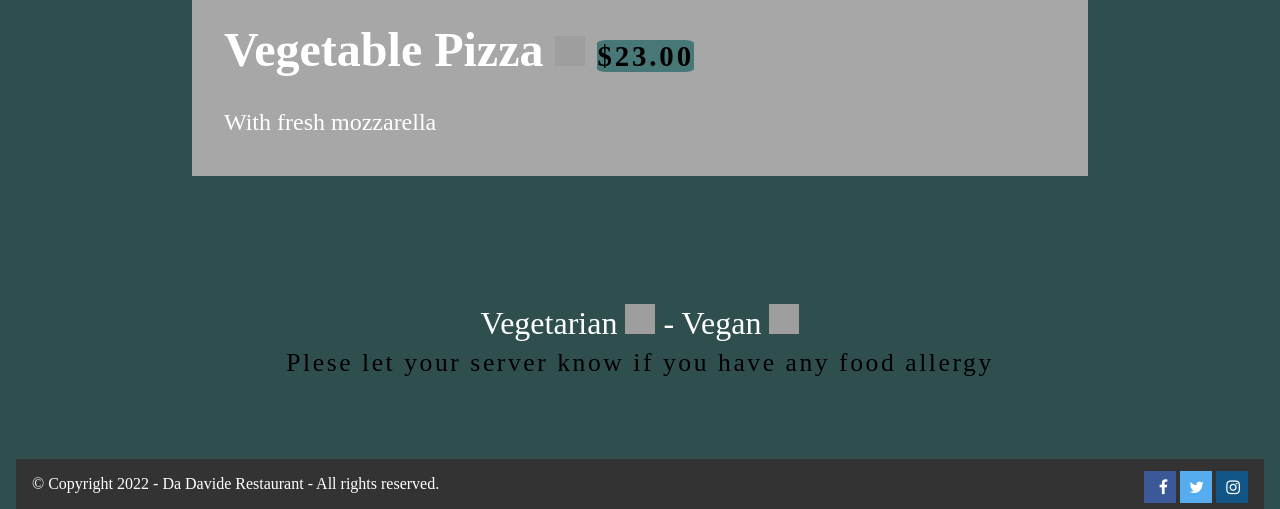
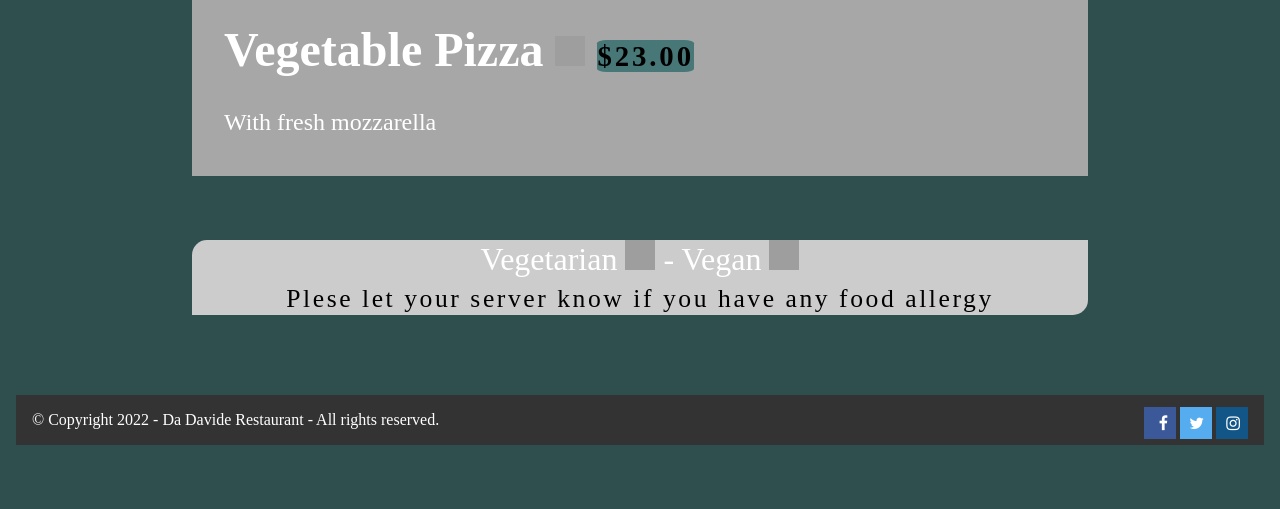
Before and after one commit to Davide-Lotito/WMT_project, a PHP site: page /pages/menu.html in a window 1280 px wide. Shown: the part 1098-1607 px from the top of the page. After the commit the page ends 1543 px from the top, so only its background shows below. Run offline with PHP 8.4, Linux system fonts and the light colour scheme; some web fonts are replaced; grey boxes are pictures that could not be loaded.

Commit message:
refactor

```diff
--- a/index.html
+++ b/index.html
@@ -11,8 +11,7 @@
 <body>
     <!--navigation bar-->
     <nav id="menu" class="dropdown">
-        <button onclick="topFunction()" id="back-on-top" title="back on top"><img class="center"
-                src="./images/arrowUp.png" alt="arrow Up"></button>
+        <button id="back-on-top" title="back on top"><img class="center" src="./images/arrowUp.png" alt="arrow Up"></button>
         <ul style="list-style: none;">
             <li><a class="active" href="./index.html">Home</a></li>
             <li><a href="./pages/menu.html">Menu</a></li>
--- a/pages/about.html
+++ b/pages/about.html
@@ -11,7 +11,7 @@
 </head>
 <body>
     <nav id="menu">
-        <button onclick="topFunction()" id="back-on-top" title="back on top"><img class="center" src="../images/arrowUp.png" alt="arrow Up"></button>
+        <button id="back-on-top" title="back on top"><img class="center" src="../images/arrowUp.png" alt="arrow Up"></button>
         <ul>
             <li><a href="../index.html">Home</a></li>
             <li><a href="./menu.html">Menu</a></li>
--- a/pages/book.html
+++ b/pages/book.html
@@ -13,7 +13,7 @@
 
 <body>
     <nav id="menu">
-        <button onclick="topFunction()" id="back-on-top" title="back on top"><img class="center"
+        <button id="back-on-top" title="back on top"><img class="center"
                 src="../images/arrowUp.png" alt="arrow Up"></button>
         <ul>
             <li><a href="../index.html">Home</a></li>
--- a/pages/contacts.html
+++ b/pages/contacts.html
@@ -12,7 +12,7 @@
 </head>
 <body>
     <nav id="menu">
-        <button onclick="topFunction()" id="back-on-top" title="back on top"><img class="center"
+        <button id="back-on-top" title="back on top"><img class="center"
                 src="../images/arrowUp.png" alt="arrow Up"></button>
         <ul>
             <li><a href="../index.html">Home</a></li>
--- a/pages/login.html
+++ b/pages/login.html
@@ -13,7 +13,7 @@
 
 <body>
     <nav id="menu">
-        <button onclick="topFunction()" id="back-on-top" title="back on top"><img class="center"
+        <button id="back-on-top" title="back on top"><img class="center"
                 src="../images/arrowUp.png" alt="arrow Up"></button>
         <ul>
             <li><a href="../index.html">Home</a></li>
--- a/pages/menu.html
+++ b/pages/menu.html
@@ -13,7 +13,7 @@
 
 <body>
     <nav id="menu">
-        <button onclick="topFunction()" id="back-on-top" title="back on top"><img class="center"
+        <button id="back-on-top" title="back on top"><img class="center"
                 src="../images/arrowUp.png" alt="arrow Up"></button>
         <ul>
             <li><a href="../index.html">Home</a></li>
--- a/script/common.js
+++ b/script/common.js
@@ -1,4 +1,6 @@
-/*check how far you scroll the page*/
+/**
+ * how far you scroll the page
+ */
 function scrollFunction() {
     let onTop = document.getElementById("back-on-top");
     if (document.body.scrollTop > 20 || document.documentElement.scrollTop > 20) {
@@ -8,13 +10,17 @@ function scrollFunction() {
     }
 }
 
-/*Back on top*/
+/**
+ * back on top
+ */
 function topFunction() {
     document.body.scrollTop = 0;
     document.documentElement.scrollTop = 0;
 }
 
-/*Show the progress bar*/
+/**
+ * Show the progress bar
+ */
 function progressBar() {
   let winScroll = document.body.scrollTop || document.documentElement.scrollTop;
   let height = document.documentElement.scrollHeight - document.documentElement.clientHeight;
@@ -27,3 +33,7 @@ window.onscroll = function () {
     scrollFunction();
     progressBar();
 }
+
+document.getElementById("back-on-top").addEventListener("click", ()=>{
+    topFunction();
+})
--- a/style/menu.css
+++ b/style/menu.css
@@ -1,7 +1,6 @@
-/* the idea about the menu layout comes from: https://www.w3schools.com/howto/howto_website_restaurant.asp */
+/* the idea on how to make the menu layout is taken from: https://www.w3schools.com/howto/howto_website_restaurant.asp */
 
 #food-menu{
-    /* border: 3px rgb(56, 56, 56) solid; */
     position: relative;
     width: 70%;
     left: 15%;
@@ -20,7 +19,6 @@
     position: relative;
     width: 100%;
     font-size: 3em;
-    /* padding-top: 0.5em; padding-bottom: 0.5em; */
     background-color: rgb(66, 66, 66);
 }
 
@@ -46,7 +44,6 @@
 }
 
 .food-name {
-    /* border: 1px yellow solid; */
     font-size: 3em;
 }
 
@@ -67,12 +64,14 @@
 }
 
 #explain{
-    margin-top: 4em ;
+    margin-top: 2em ;
     position: relative;
     width: 70%;
     left: 15%; right: 15%;
     text-align: center;
     font-size: 2em;
+    background-color: rgb(204, 204, 204);
+    border-radius: 15px 0 15px 0px;
 }
 
 #explain span{
```
